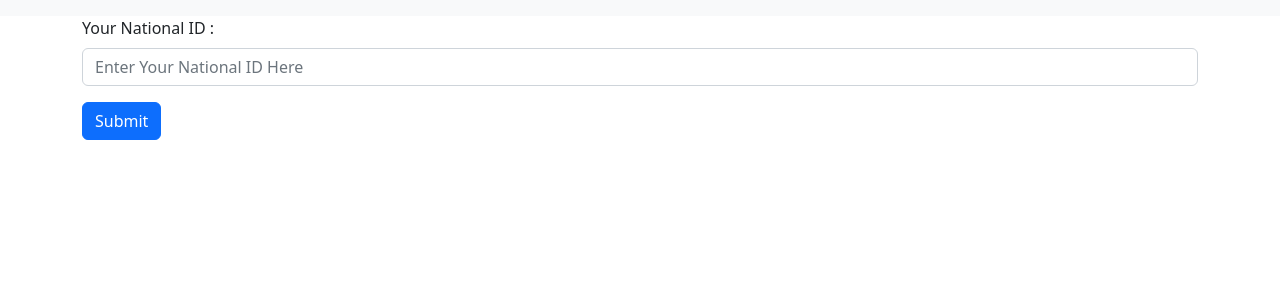
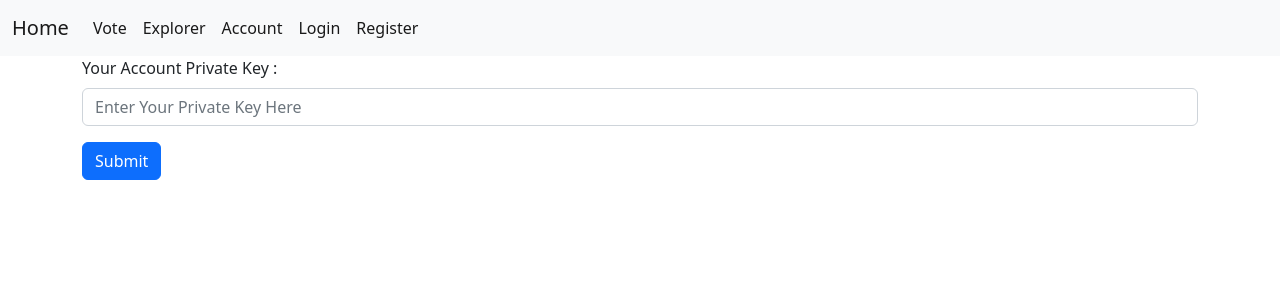
Before and after one commit to Techminate-Labs/Decentralized-Voting-Wallet, a React (Create React App) app: page /login in a window 1280 px wide. Shown: the top 300 px of the page. Built offline with nearby package versions, Linux system fonts and the light colour scheme.

Commit message:
navbar added

```diff
--- a/src/App.js
+++ b/src/App.js
@@ -1,84 +1,53 @@
-import { useState, useEffect } from 'react';
+import { BrowserRouter, Link, Route, Routes } from 'react-router-dom'
 import Topnav from './components/layout/Navbar';
-import { FaRegCheckCircle } from 'react-icons/fa';
-import axios from 'axios'
+import Home from './pages/Home';
+import Register from './pages/Register';
+import Login from './pages/Login';
+import Explorer from './pages/Explorer';
+import Account from './pages/Account';
+import Vote from './pages/Vote';
 
 function App() {
 
-const EC = require('elliptic').ec;
-const ec = new EC('secp256k1');
-
-const [nid, setNid] = useState('');
-const [pubKey, setPubKey] = useState('');
-const [priKey, setPriKey] = useState('');
-const [message, setMessage] = useState(null);
-
-const closeAlert = () => {
-  setPubKey('');
-  setPriKey('');
-  setNid('');
-  setMessage('');
-}
-
-const handleSubmit = async (e) => {
-  e.preventDefault();
-  const data = {nid}
-  const config = {
-    headers:{
-      "Content-Type": "application/json"
-    }
-  }
-
-  const response = await axios.post('http://127.0.0.1:8000/api/validateNid', JSON.stringify(data), config);
-
-  if(response.data.message === '404'){
-    const key = ec.genKeyPair();
-    const publicKey = key.getPublic('hex');
-    const privateKey = key.getPrivate('hex');
-
-    const dataVoter = {nid, publicKey}
-    const res = await axios.post('http://127.0.0.1:8000/api/voterRegistration', JSON.stringify(dataVoter), config);
-    if(res){
-      console.log(res)
-      setPubKey(publicKey);
-      setPriKey(privateKey);
-      setMessage(res.data.message);
-    }
-  }else{
-    console.log(response.data.message)
-    setMessage(response.data.message);
-  }
-
-}
-
   return (
   <>
-    <Topnav />
-    <div className="container">
-      <div className="row">
-        <form onSubmit={handleSubmit}>
-          <div className="mb-3">
-            <label htmlFor="nid" className="form-label">Your National ID : </label>
-            <input type="text" className="form-control" id="nid" name='nid' value={nid} onChange={(e) => setNid(e.target.value)} placeholder="Enter Your National ID Here" aria-describedby="emailHelp" />
+    <BrowserRouter>
+      <nav className="navbar navbar-expand-lg bg-light">
+        <div className="container-fluid">
+        <Link className="navbar-brand" to="/">Home</Link>
+          <button className="navbar-toggler" type="button" data-bs-toggle="collapse" data-bs-target="#navbarNav" aria-controls="navbarNav" aria-expanded="false" aria-label="Toggle navigation">
+            <span className="navbar-toggler-icon"></span>
+          </button>
+          <div className="collapse navbar-collapse" id="navbarNav">
+            <ul className="navbar-nav">
+              <li className="nav-item">
+                <Link to="/vote" className="nav-link active">Vote</Link>
+              </li>
+              <li className="nav-item">
+              <Link to="/explorer" className="nav-link active">Explorer</Link>
+              </li>
+              <li className="nav-item">
+              <Link to="/account" className="nav-link active">Account</Link>
+              </li>
+              <li className="nav-item">
+              <Link to="/login" className="nav-link active">Login</Link>
+              </li>
+              <li className="nav-item">
+              <Link to="/register" className="nav-link active">Register</Link>
+              </li>
+            </ul>
           </div>
-          <button type="submit" className="btn btn-primary">Submit</button>
-        </form>
-      </div>
-      {message &&
-      <div className="alert alert-warning alert-dismissible fade show mt-4" role="alert">
-        {message}
-        <button type="button" className="btn-close" onClick={() =>closeAlert()}></button>
-      </div>
-      }
-      {pubKey &&
-      <div className="alert alert-success alert-dismissible fade show mt-4" role="alert">
-        <strong>Nid : </strong>{nid} <br />
-        <strong>Public Key : </strong>{pubKey} <br />
-        <strong>Private Key : </strong>{priKey}
-        <button type="button" className="btn-close" onClick={() =>closeAlert()}></button>
-      </div>
-      }
-    </div>
+        </div>
+      </nav>
+      <Routes>
+          <Route path="/" element={<Home />} />
+          <Route path="/register" element={<Register />} />
+          <Route path="/login" element={<Login />} />
+          <Route path="/explorer" element={<Explorer />} />
+          <Route path="/account" element={<Account />} />
+          <Route path="/vote" element={<Vote />} />
+      </Routes>
+    </BrowserRouter>
   </>
   );
 }
--- /dev/null
+++ b/src/pages/Account.js
@@ -0,0 +1,10 @@
+function Account() {
+
+    return (
+    <>
+        <h1>Account</h1>
+    </>
+  );
+}
+
+export default Account;
--- /dev/null
+++ b/src/pages/Explorer.js
@@ -0,0 +1,10 @@
+function Explorer() {
+
+    return (
+    <>
+        <h1>Explorer</h1>
+    </>
+  );
+}
+
+export default Explorer;
--- /dev/null
+++ b/src/pages/Home.js
@@ -0,0 +1,10 @@
+function Home() {
+
+    return (
+    <>
+        <h1>Home</h1>
+    </>
+  );
+}
+
+export default Home;
--- /dev/null
+++ b/src/pages/Login.js
@@ -0,0 +1,61 @@
+import { useState } from 'react';
+
+function Login() {
+
+    const EC = require('elliptic').ec;
+    const ec = new EC('secp256k1');
+
+    const [nid, setNid] = useState('');
+    const [pubKey, setPubKey] = useState('');
+    const [priKey, setPriKey] = useState('');
+    const [message, setMessage] = useState(null);
+
+    const closeAlert = () => {
+        setPubKey('');
+        setPriKey('');
+        setNid('');
+        setMessage('');
+    }
+    // 0477541a0f1e7e2bab8495cd759423da6e1a03facada166b2b4c02933fcfd44da372660ad494300ab3c755fc3599f607b92112f190491c8958f4bf7df1f4844020
+
+    const handleSubmit = async (e) => {
+        e.preventDefault();
+        var key = ec.keyFromSecret();
+        console.log(key);
+        setPriKey('');
+    }
+
+    return (
+        <>
+            <div className="container">
+            <div className="row">
+                <form onSubmit={handleSubmit}>
+                <div className="mb-3">
+                    <label htmlFor="priKey" className="form-label">Your Account Private Key : </label>
+                    <input type="text" className="form-control" id="priKey" name='priKey' value={priKey} onChange={(e) => setPriKey(e.target.value)} placeholder="Enter Your Private Key Here" aria-describedby="emailHelp" />
+                </div>
+                <button type="submit" className="btn btn-primary">Submit</button>
+                </form>
+            </div>
+            <div className="row">
+                {message &&
+                <div className="alert alert-warning alert-dismissible fade show text-break mt-4" role="alert">
+                {message}
+                <button type="button" className="btn-close" onClick={() =>closeAlert()}></button>
+                </div>
+                }
+                {pubKey &&
+                <div className="alert alert-success alert-dismissible fade text-break show mt-2" role="alert">
+                <strong>Nid : </strong>{nid} <br />
+                <strong>Public Key : </strong>{pubKey} <br />
+                <strong>Private Key : </strong>{priKey}
+                <button type="button" className="btn-close" onClick={() =>closeAlert()}></button>
+                </div>
+                }
+            </div>
+            </div>
+        </>
+    );
+}
+
+export default Login;
--- /dev/null
+++ b/src/pages/Register.js
@@ -0,0 +1,90 @@
+import { useState } from 'react';
+import axios from 'axios'
+
+function Register() {
+
+const EC = require('elliptic').ec;
+const ec = new EC('secp256k1');
+
+const [nid, setNid] = useState('');
+const [pubKey, setPubKey] = useState('');
+const [priKey, setPriKey] = useState('');
+const [message, setMessage] = useState('');
+
+const closeAlert = () => {
+  setPubKey('');
+  setPriKey('');
+  setNid('');
+  setMessage('');
+}
+
+const handleSubmit = async (e) => {
+  e.preventDefault();
+  const data = {nid}
+  const config = {
+    headers:{
+      "Content-Type": "application/json"
+    }
+  }
+
+  const response = await axios.post('http://127.0.0.1:8000/api/validateNid', JSON.stringify(data), config);
+
+  if(response.data.message === '404'){
+    const key = ec.genKeyPair();
+    const publicKey = key.getPublic('hex');
+    const privateKey = key.getPrivate('hex');
+
+    const dataVoter = {nid, publicKey}
+    const res = await axios.post('http://127.0.0.1:8000/api/voterRegistration', JSON.stringify(dataVoter), config);
+    if(res){
+      console.log(res)
+      setPubKey(publicKey);
+      setPriKey(privateKey);
+      setMessage(res.data.message);
+      const walletData = {
+        'nid':nid,
+        'public_key': publicKey,
+        'private_key': privateKey
+      }
+      localStorage.setItem('wallet', JSON.stringify(walletData));
+    }
+  }else{
+    setMessage(response.data.message);
+  }
+
+}
+
+  return (
+  <>
+    <div className="container">
+      <div className="row">
+        <form onSubmit={handleSubmit}>
+          <div className="mb-3">
+            <label htmlFor="nid" className="form-label">Your National ID : </label>
+            <input type="text" className="form-control" id="nid" name='nid' value={nid} onChange={(e) => setNid(e.target.value)} placeholder="Enter Your National ID Here" aria-describedby="emailHelp" />
+          </div>
+          <button type="submit" className="btn btn-primary">Submit</button>
+        </form>
+      </div>
+      <div className="row">
+        {message &&
+        <div className="alert alert-warning alert-dismissible fade show text-break mt-4" role="alert">
+          {message}
+          <button type="button" className="btn-close" onClick={() =>closeAlert()}></button>
+        </div>
+        }
+        {pubKey &&
+        <div className="alert alert-success alert-dismissible fade text-break show mt-2" role="alert">
+          <strong>Nid : </strong>{nid} <br />
+          <strong>Public Key : </strong>{pubKey} <br />
+          <strong>Private Key : </strong>{priKey}
+          <button type="button" className="btn-close" onClick={() =>closeAlert()}></button>
+        </div>
+        }
+      </div>
+    </div>
+  </>
+  );
+}
+
+export default Register;
--- /dev/null
+++ b/src/pages/Vote.js
@@ -0,0 +1,10 @@
+function Vote() {
+
+    return (
+    <>
+        <h1>Vote</h1>
+    </>
+  );
+}
+
+export default Vote;
```
